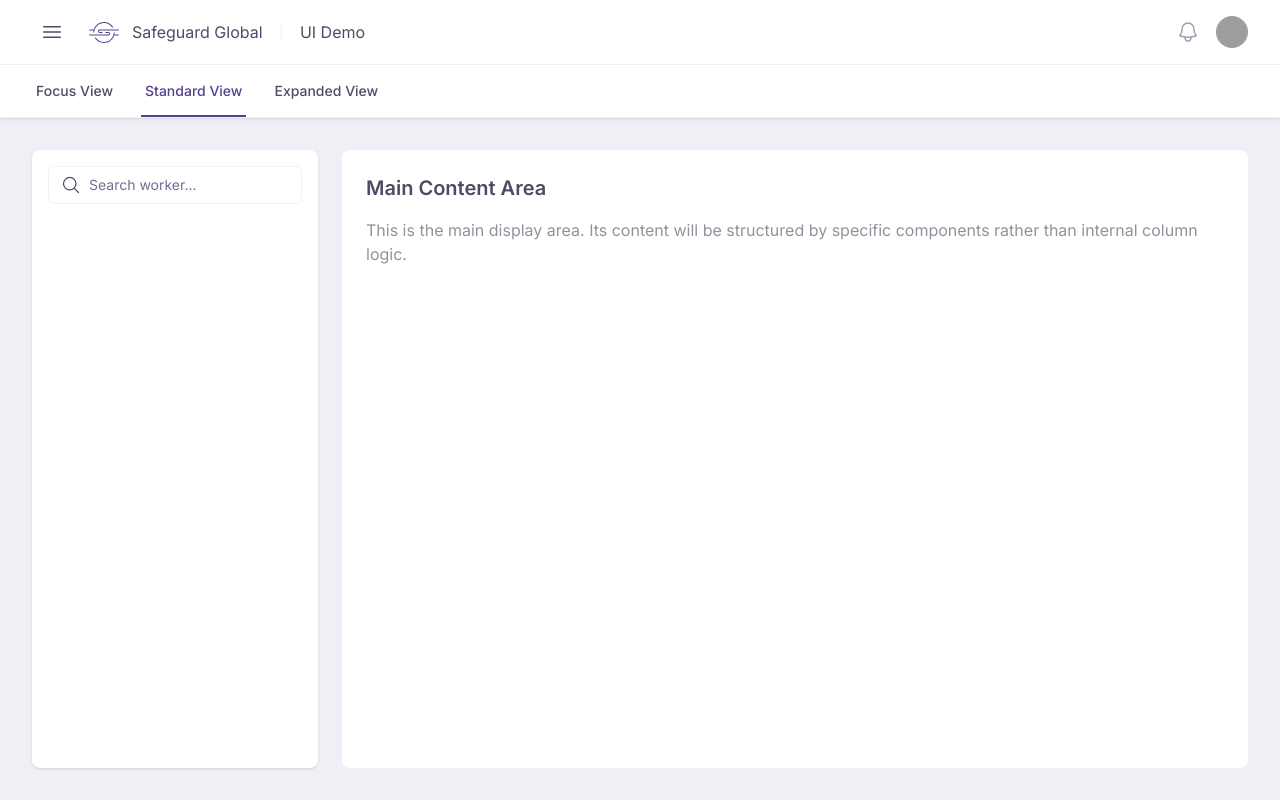
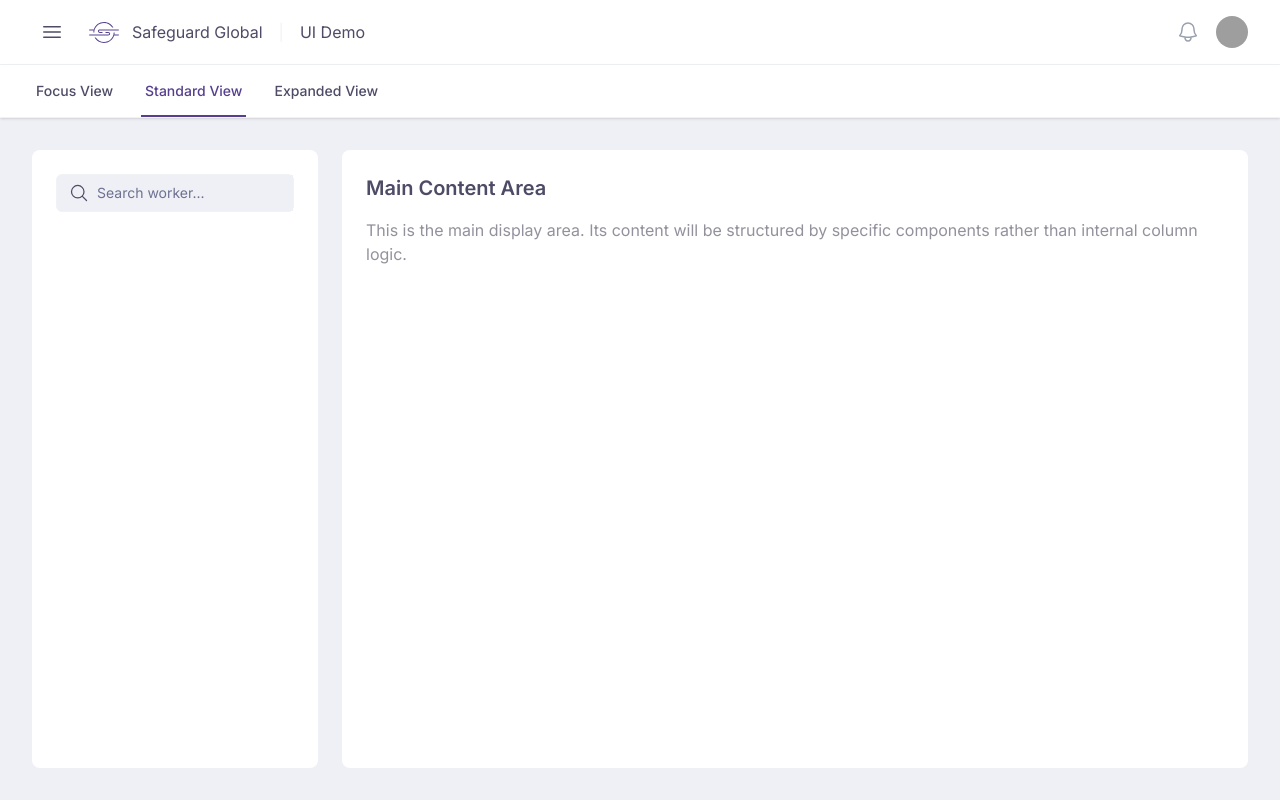
Before and after one commit to DannyRuchtie/SGTailwind, a React (Vite) app: page /focus in a window 1280 px wide. Built offline with nearby package versions, Linux system fonts and the light colour scheme; grey boxes are pictures that could not be loaded.

Commit message:
reorganized components folder

```diff
--- a/src/App.jsx
+++ b/src/App.jsx
@@ -1,4 +1,4 @@
-import Layout from './components/Layout';
+import Layout from './components/layout/Layout.jsx';
 
 function App() {
   return (
--- a/src/components/Sidebar.jsx
+++ b/src/components/layout/Sidebar.jsx
@@ -1,8 +1,8 @@
-import SearchInput from './SearchInput';
+import SearchInput from '../ui/SearchInput.jsx';
 
 export default function Sidebar() {
   return (
-    <aside className="bg-white p-4 h-full rounded-lg shadow-sm">
+    <aside className="bg-white p-6 h-full rounded-lg">
       <div className="mb-4">
         <SearchInput
           placeholder="Search worker..."
--- a/src/components/Navbar.jsx
+++ b/src/components/navigation/Navbar.jsx
@@ -1,7 +1,7 @@
 import PropTypes from 'prop-types';
 import { Disclosure, DisclosureButton, DisclosurePanel, Menu, MenuButton, MenuItem, MenuItems } from '@headlessui/react'
 import { Bars3Icon, BellIcon, XMarkIcon } from '@heroicons/react/24/outline'
-import CompanyLogo from './CompanyLogo';
+import CompanyLogo from '../ui/CompanyLogo';
 
 const userNavigation = [
   { name: 'Your Profile', href: '#' },
--- a/src/components/SearchInput.jsx
+++ b/src/components/ui/SearchInput.jsx
@@ -8,7 +8,7 @@ export default function SearchInput({
   onFilterClick // Optional: if you want to handle filter clicks
 }) {
   return (
-    <div className="relative flex items-center rounded-md bg-SG-background-canvas-muted p-0 border border-SG-stroke focus-within:ring-1 focus-within:ring-SG-buttons-cta-primary focus-within:border-SG-buttons-cta-primary">
+    <div className="relative flex items-center rounded-md stroke-SG-stroke bg-SG-bg-base p-0 border border-SG-stroke focus-within:ring-1 focus-within:ring-SG-buttons-cta-primary focus-within:border-SG-buttons-cta-primary">
       <div className="pl-3 pr-2 py-2 pointer-events-none">
         <MagnifyingGlassIcon className="h-5 w-5 text-SG-text-secondary" aria-hidden="true" />
       </div>
@@ -19,7 +19,7 @@ export default function SearchInput({
         placeholder={placeholder}
         value={value}
         onChange={onChange}
-        className="block w-full border-0 bg-transparent py-2 text-SG-text-primary placeholder:text-SG-text-placeholder text-sm focus:ring-0"
+        className="block w-full border-0 bg-SG-bg-base py-2 text-SG-text-primary placeholder:text-SG-text-placeholder text-sm focus:ring-0 "
       />
       {onFilterClick && (
         <button
```
Also changed, not shown: src/components/layout/Layout.jsx (renamed from src/components/Layout.jsx, +4 -4 lines), src/components/layout/InfoPanel.jsx (renamed from src/components/InfoPanel.jsx), src/components/layout/MainDisplay.jsx (renamed from src/components/MainDisplay.jsx), src/components/navigation/NotificationPanel.jsx (renamed from src/components/NotificationPanel.jsx), src/components/navigation/SlideOverPanel.jsx (renamed from src/components/SlideOverPanel.jsx), src/components/navigation/Tabs.jsx (renamed from src/components/Tabs.jsx), src/components/ui/CompanyLogo.jsx (renamed from src/components/CompanyLogo.jsx).
